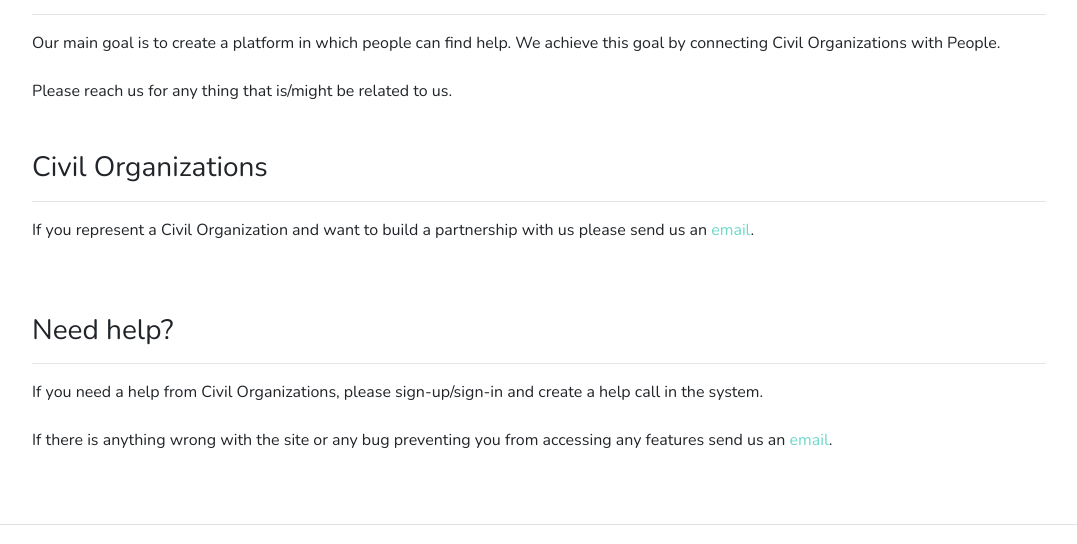
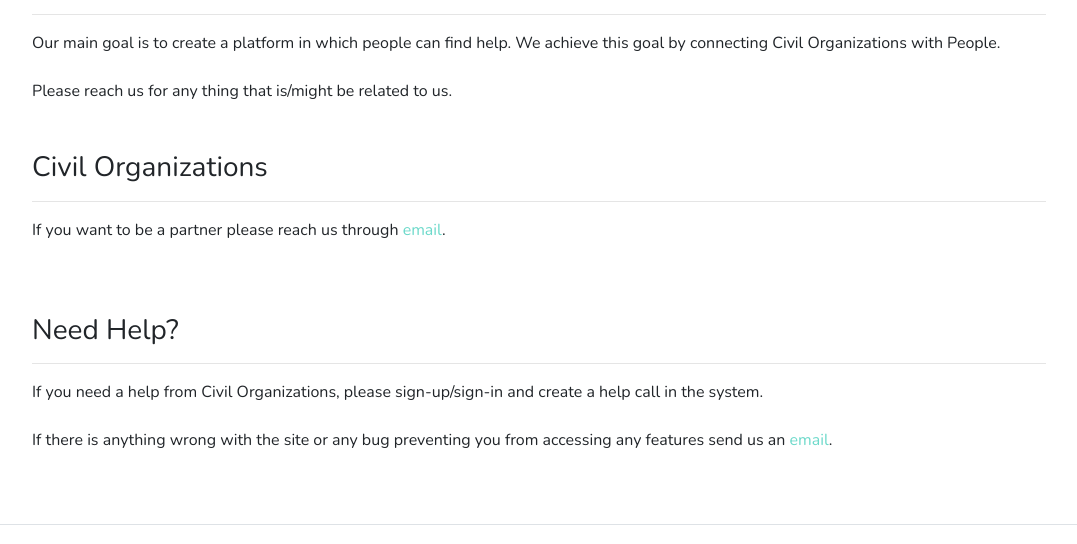
Before and after one commit to yusufhilmi/findhelp, a Django app: page /contact/ in a window 1280 px wide. Shown: the part 556-1100 px from the top of the page, without its empty margins (101-1178 px from the left). Run offline with Django 3.2, Linux system fonts and the light colour scheme; some libraries are stand-ins or nearby versions.

Commit message:
contact translation

```diff
--- a/findhelp/templates/pages/contact.html
+++ b/findhelp/templates/pages/contact.html
@@ -10,22 +10,27 @@
         <h1>{% trans 'Contact' %}</h1>
         <hr>
         <p>
+            {% blocktrans %}
             Our main goal is to create a platform in which people can find help. We achieve this goal by connecting
             Civil Organizations with People.
             <br>
             <br>
             Please reach us for any thing that is/might be related to us.
+            {% endblocktrans %}
+
         </p>
     </div>
 
     <div class="mt-5">
         <h3>
-            Civil Organizations
+            {% trans 'Civil Organizations' %}
         </h3>
         <hr>
         <p>
-            If you represent a Civil Organization and want to build a partnership with us please send us an
+            {% blocktrans %}
+            If you want to be a partner please reach us through
             <a href="mailto:yusufhilmicr@gmail.com" target="_blank">email</a>.
+            {% endblocktrans %}
             <br>
             <br>
         </p>
@@ -33,15 +38,17 @@
 
     <div class="mt-5">
         <h3>
-            Need help?
+            {% trans 'Need Help?' %}
         </h3>
         <hr>
         <p>
+            {% blocktrans %}
             If you need a help from Civil Organizations, please sign-up/sign-in and create a help call in the system.
             <br>
             <br>
             If there is anything wrong with the site or any bug preventing you from accessing any features send us an
             <a href="mailto:yusufhilmicr@gmail.com" target="_blank">email</a>.
+            {% endblocktrans %}
             <br>
             <br>
         </p>
```
Also changed, not shown: findhelp/templates/pages/civil.html (line endings or trailing spaces).
